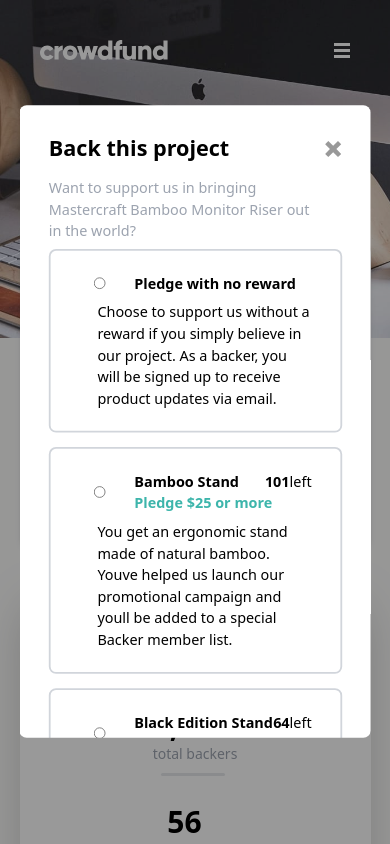
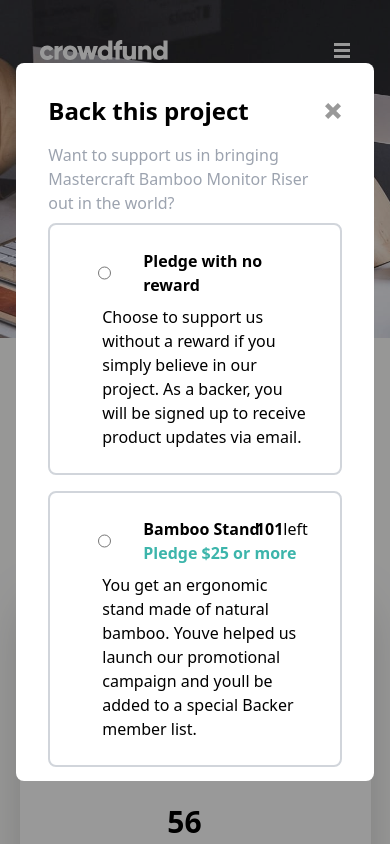
Before and after one commit to ttjerry/crowdfunding-app, a React (Vite) app: page / in a window 390 px wide. Both pictures are taken after a click on the button "Back this project". Shown: the top 844 px of the page. Built offline with nearby package versions, Linux system fonts and the light colour scheme.

Commit message:
modal height adjustement mobile

```diff
--- a/src/components/modal/select.jsx
+++ b/src/components/modal/select.jsx
@@ -58,7 +58,7 @@
             animate={{ marginTop: "0" }}
             exit={{ marginTop: "-500vh" }}
             transition={{ duration: "1.3", ease: "easeInOut" }}
-            className={`h-5/6 flex flex-col scale-90 lg:h-screen overflow-auto  self-center rounded-lg bg-white p-8 lg:w-3/5  z-50`}
+            className={`h-[85%] w-11/12 flex flex-col overflow-auto  self-center rounded-lg bg-white p-8 lg:w-3/5  z-50`}
           >
             <span className="flex lg:flex-col gap-3">
               <button
--- a/src/components/sections/stats.jsx
+++ b/src/components/sections/stats.jsx
@@ -42,7 +42,7 @@
             <div
               className={`lg:w-5/6 lg:pr-4 ${
                 element.line
-                  ? " lg:border-r-2 after:w-[75%] after:-bottom-3 after:left-[10%] relative after:absolute after:h-[3px] after:rounded-full after:bg-gray-200 lg:after:fixed lg:border-r-slate-300"
+                  ? " lg:border-r-2 after:w-[75%] after:-bottom-3 after:left-[10%] relative after:absolute after:h-[3px] after:rounded-full after:bg-gray-200 lg:after:hidden lg:border-r-slate-300"
                   : false
               }`}
             >
```
